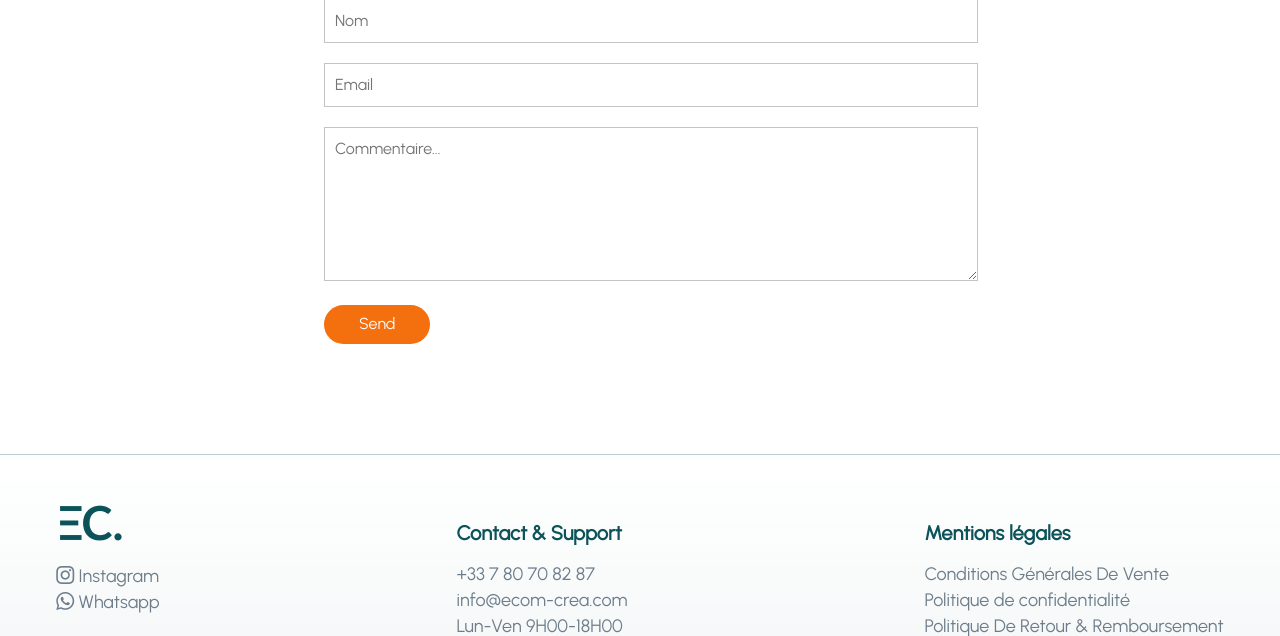
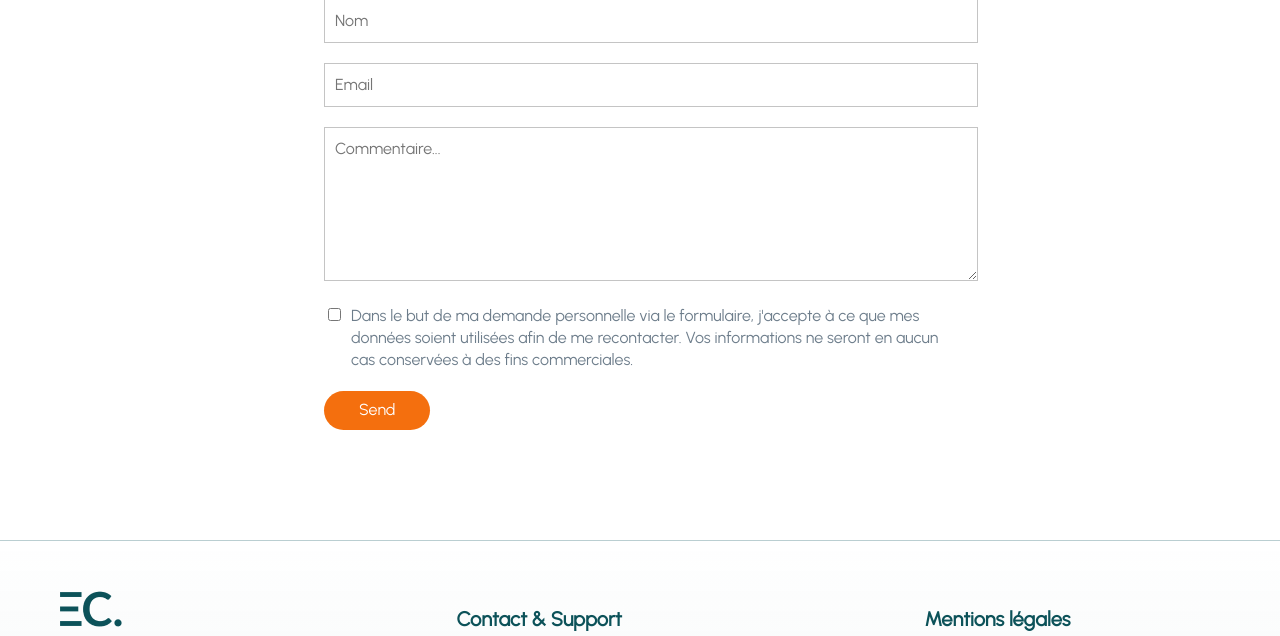
Before and after one commit to jorisval/Ecom-crea, a PHP site: page /contact.php in a window 1280 px wide. Shown: the part 239-875 px from the top of the page. Run offline with PHP 8.4, Linux system fonts and the light colour scheme; some libraries are stand-ins or nearby versions.

Commit message:
set up of checkbox input in form for contact page

```diff
--- a/contact.php
+++ b/contact.php
@@ -26,6 +26,7 @@
                 <div><input type="text" name="name" id="name" placeholder="Nom"></div>
                 <div><input type="email" name="email" id="email" placeholder="Email"></div>
                 <div><textarea name="comment" id="comment" rows="6" placeholder="Commentaire..."></textarea></div>
+                <div class="checkbox"><input type="checkbox" name="agree" id="agree"><label for="">Dans le but de ma demande personnelle via le formulaire, j'accepte à ce que mes données soient utilisées afin de me recontacter. Vos informations ne seront en aucun cas conservées à des fins commerciales.</label></div>
                 <div><input type="submit" value="Send"></div>
             </form>
         </div>
--- a/public/css/style.css
+++ b/public/css/style.css
@@ -1425,6 +1425,28 @@ h3 {
 .contact-form form input:focus, .contact-form form textarea:focus {
   outline: none;
 }
+.contact-form form .checkbox {
+  display: flex;
+  align-items: flex-start;
+  margin-bottom: 1.25rem;
+}
+.contact-form form .checkbox #agree {
+  width: initial;
+  height: initial;
+  margin-right: 0.625rem;
+}
+.contact-form form .checkbox label {
+  font-family: Urbanist, Arial, Sans-serif;
+  font-size: 0.9375rem;
+  line-height: 1.375rem;
+  font-weight: 400;
+  color: #6D7D8B;
+}
+@media all and (min-width: 768px) {
+  .contact-form form .checkbox label {
+    font-size: 1rem;
+  }
+}
 .contact-form form input[type=submit] {
   font-family: Urbanist, Arial, Sans-serif;
   font-size: 0.875rem;
--- a/sass/pages/_contact.scss
+++ b/sass/pages/_contact.scss
@@ -26,6 +26,26 @@
                 outline: none;
             }
         }
+        .checkbox {
+            display: flex;
+            align-items: flex-start;
+            margin-bottom: $space-between-20;
+            #agree {
+                width: initial;
+                height: initial;
+                margin-right: 0.625rem;
+            }
+            label {
+                font-family: $primary-font-family;
+                font-size: 0.9375rem;
+                line-height: 1.375rem;
+                font-weight: 400;
+                color: $paragraph-color;
+                @include breakpoints-up(medium) {
+                    font-size: 1rem;
+                }
+            }
+        }
         input[type="submit"] {
             font-family: $primary-font-family;
             font-size: 0.875rem;
```
Also changed, not shown: 1 other file.
